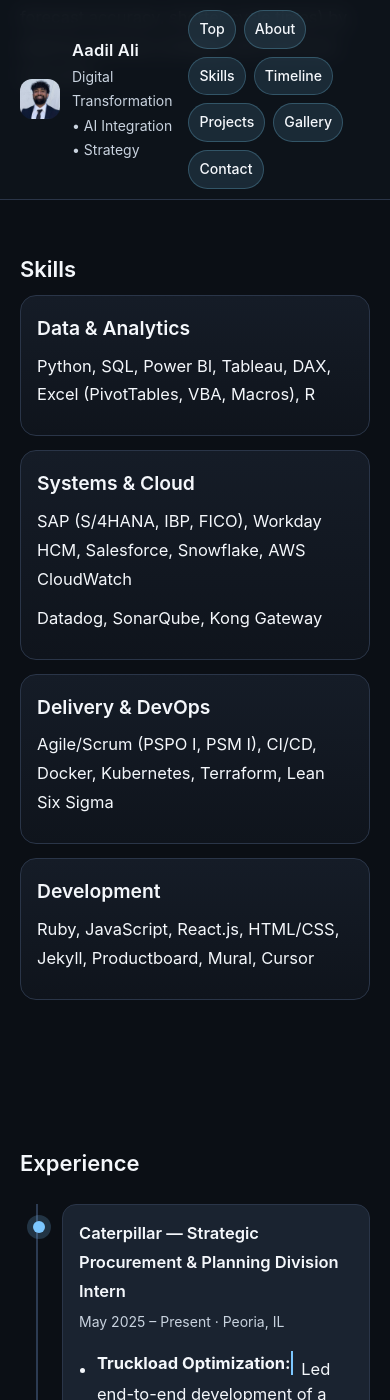
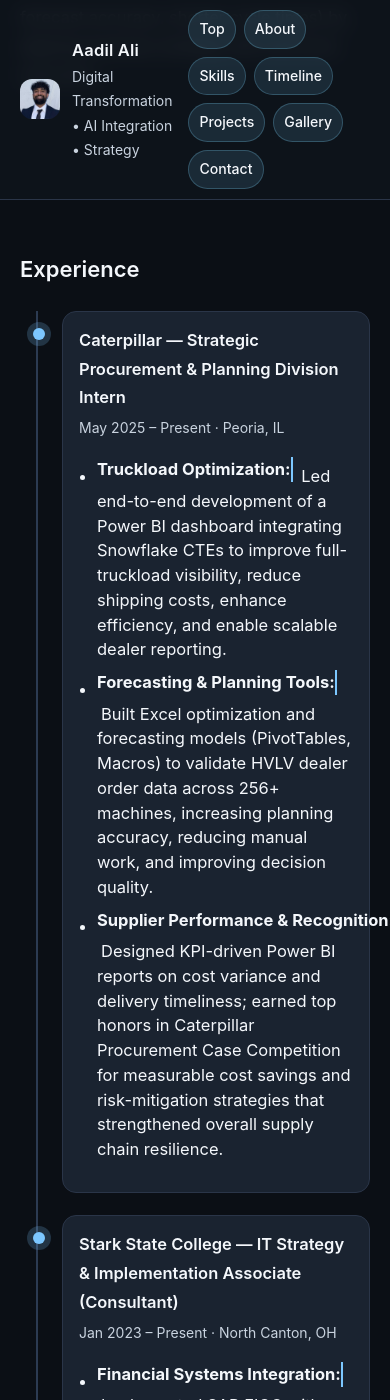
Before and after one commit to aaadil777/aaadil777.github.io, a Jekyll site: the page built from index.md, in a window 390 px wide and 1400 px high, scrolled down 1107 px. Built offline with Jekyll 4.4.1, drawn with Linux system fonts in a browser that asks for light colours.

Commit message:
Fixed CSS styles and image previews.

```diff
--- a/assets/main.css
+++ b/assets/main.css
@@ -1,12 +1,12 @@
 /* ===== Type & Theme (Apple-like, high contrast) ===== */
 :root{
-  --bg: #0b0f15;
+  --bg:#0b0f15;
   --bg-2:#101620;
   --panel:#151c27;
   --panel-2:#1a2230;
   --line:#2a3548;
-  --text:#f4f7fb;          /* brighter main text */
-  --muted:#c9d3df;         /* softer but still visible */
+  --text:#f4f7fb;
+  --muted:#c9d3df;
   --link:#80cfff;
   --link-2:#a8e4ff;
   --pill:#1d2736;
@@ -77,14 +77,7 @@
   background:#1a2330; border:1px solid var(--line); color:var(--muted); font-weight:400;
 }
 
-/* ===== Chips ===== */
-.chips{ display:flex; gap:10px; flex-wrap:wrap; }
-.chip{
-  background:#1a2330; border:1px solid var(--line); color:#f0f5fb;
-  padding:8px 12px; border-radius:12px; font-weight:500;
-}
-
-/* ===== Skills cards ===== */
+/* ===== Skills cards (kept – the second/clean section only) ===== */
 .skills-grid{ display:grid; gap:14px; grid-template-columns:repeat(2,minmax(0,1fr)); }
 .card{
   background:linear-gradient(180deg,#151c27,#0f141c);
@@ -98,7 +91,7 @@
   content:""; position:absolute; left:10px; top:0; bottom:0; width:2px; background:#2c3b52;
 }
 .node{
-  position:relative; margin:18px 0 18px 36px; padding:14px 16px; border-radius:14px;
+  position:relative; margin:22px 0 22px 36px; padding:14px 16px; border-radius:14px;
   background:#1a2330; border:1px solid var(--line);
 }
 .node::before{
@@ -108,6 +101,20 @@
 .node .title{ font-weight:600; margin:0 0 4px; color:var(--text); }
 .meta{ color:var(--muted); font-size:14px; margin-bottom:6px; }
 
+/* === Typed bullets – caret only while typing (fixes the persistent line) === */
+.typed-bullets .bullet{ position:relative; margin:.5rem 0; line-height:1.5; }
+.bullet-label{
+  font-weight:700;
+  white-space:nowrap; overflow:hidden; display:inline-block;
+  border-right: none;             /* no line by default */
+}
+.bullet-label.typing{
+  border-right:2px solid var(--accent);   /* show caret only while typing */
+  animation: caret 1s steps(1) infinite;
+}
+@keyframes caret { 0%,100%{ border-color:transparent } 50%{ border-color:var(--accent) } }
+.bullet-rest{ opacity:0; transition:opacity .35s ease .05s; margin-left:.25rem; }
+
 /* ===== Projects ===== */
 .proj-grid{
   display:grid; gap:16px; grid-template-columns:repeat(3,minmax(0,1fr));
@@ -116,63 +123,39 @@
   position:relative; display:flex; gap:14px; align-items:flex-start;
   padding:16px; border-radius:16px; background:#1a2330; border:1px solid var(--line);
   text-decoration:none; color:var(--text);
+  transition: outline .2s ease, background .2s ease;
+  background-repeat:no-repeat;
 }
-.proj-card{
-  position: relative;
-  display: flex;
-  gap: 14px;
-  align-items: flex-start;
-  padding: 16px;
-  border-radius: 16px;
-  background: #1a2330;          /* base background */
-  border: 1px solid var(--line); /* whatever your line var is */
-  color: var(--text);
-  text-decoration: none;
-  transition: outline .2s ease, background .2s ease;
-  background-repeat: no-repeat;  /* for the JS-set background */
-}
-
 .proj-card:hover{ outline: var(--ring); }
 
 .proj-icon{
-  width: 44px;
-  height: 44px;
-  border-radius: 12px;
-  display: grid;
-  place-items: center;
-  background: rgba(0,0,0,.25);
-  border: 1px solid var(--line);
-  font-size: 24px;
-  line-height: 1;
+  width:44px; height:44px; border-radius:12px;
+  display:grid; place-items:center;
+  background:rgba(0,0,0,.25);
+  border:1px solid var(--line);
+  font-size:24px; line-height:1;
 }
-.proj-meta{ position: relative; z-index: 1; }
-.proj-title{ margin: 2px 0 4px; font-weight: 600; font-size: 18px; }
-.proj-desc{ margin: 0; opacity: .95; }
+.proj-meta{ position:relative; z-index:1; }
+.proj-title{ margin:2px 0 4px; font-weight:600; font-size:18px; }
+.proj-desc{ margin:0; opacity:.95; }
 
 .hover-preview{
-  position: fixed;
-  left: 24px; top: 24px;            /* JS will update these on move */
-  width: min(420px, 40vw);
-  height: 230px;
-  border-radius: 16px;
-  overflow: hidden;
-  border: 1px solid #2a3548;
-  background: #101820;
-  box-shadow: 0 20px 50px rgba(0,0,0,.4);
-  opacity: 0;
-  transform: translateY(8px);
-  transition: opacity .25s ease, transform .25s ease, left .05s linear, top .05s linear;
-  pointer-events: none;             /* so it never blocks clicks */
-  z-index: 60;
+  position:fixed;
+  left:24px; top:24px;
+  width:min(420px, 40vw);
+  height:230px;
+  border-radius:16px; overflow:hidden;
+  border:1px solid #2a3548; background:#101820;
+  box-shadow:0 20px 50px rgba(0,0,0,.4);
+  opacity:0; transform:translateY(8px);
+  transition:opacity .25s ease, transform .25s ease, left .05s linear, top .05s linear;
+  pointer-events:none; z-index:60;
 }
 .hover-preview.in{ opacity:1; transform:translateY(0); }
 .hover-preview img{ width:100%; height:100%; object-fit:cover; display:block; }
 
-
 /* ===== Contact actions ===== */
-.contact-actions{
-  display:flex; gap:18px; flex-wrap:wrap; align-items:stretch;
-}
+.contact-actions{ display:flex; gap:18px; flex-wrap:wrap; align-items:stretch; }
 .action{
   display:flex; flex-direction:column; align-items:center; justify-content:center;
   gap:10px; padding:16px 20px; min-width:160px;
@@ -181,34 +164,21 @@
 }
 .action:hover{ outline:var(--ring); }
 .action .label{ font-weight:600; }
-.action .icon{
-  font-size:22px; opacity:.95; display:block; line-height:1;
-  filter: drop-shadow(0 1px 0 rgba(0,0,0,.25));
-}
+.action .icon{ font-size:22px; opacity:.95; display:block; line-height:1; filter: drop-shadow(0 1px 0 rgba(0,0,0,.25)); }
 
 /* ===== Gallery ===== */
 .gallery{ display:grid; gap:10px; grid-template-columns:repeat(3,minmax(0,1fr)); }
 .gallery img{ width:100%; border-radius:14px; border:1px solid var(--line); }
 
 /* ===== Footer ===== */
-.site-footer{
-  text-align:center; color:var(--muted); padding:24px; border-top:1px solid var(--line); margin-top:40px;
-}
+.site-footer{ text-align:center; color:var(--muted); padding:24px; border-top:1px solid var(--line); margin-top:40px; }
 
 /* Reveal-on-scroll */
 .reveal{ opacity:0; transform:translateY(16px); transition:opacity .6s ease, transform .6s ease; }
 .reveal.in{ opacity:1; transform:translateY(0); }
 
-/* ===== No-JS safety (show sections without animation) ===== */
+/* No-JS safety */
 noscript .reveal{ opacity:1 !important; transform:none !important; }
-
-/* ===== Responsive ===== */
-@media (max-width: 900px){
-  .skills-grid, .proj-grid, .gallery{ grid-template-columns:1fr; }
-  .hover-preview{ display:none; }
-}
-
-/* If JS doesn't run, still show sections */
 .no-js .reveal { opacity: 1 !important; transform: none !important; }
 
 /* CTA buttons */
@@ -226,14 +196,16 @@
 }
 .btn-ghost:hover{ background:#16202c; }
 
-/* Extra breathing room */
-#skills .card p{ margin: 4px 0 10px; }
-.timeline .node{ margin:22px 0 22px 36px; }
+/* Fine-tuning */
+#skills .card p{ margin:4px 0 10px; }
 
-/* Mobile tweaks */
-@media (max-width: 600px){
-  .hero h1{ font-size: clamp(28px, 8vw, 38px); }
-  .h-section{ font-size: clamp(22px, 5.5vw, 30px); }
-  .chips .chip{ font-size: 14px; }
-  .timeline .node ul{ padding-left: 18px; }
+/* Responsive */
+@media (max-width: 900px){
+  .skills-grid, .proj-grid, .gallery{ grid-template-columns:1fr; }
+  .hover-preview{ display:none; }
 }
+@media (max-width:600px){
+  .hero h1{ font-size:clamp(28px,8vw,38px); }
+  .h-section{ font-size:clamp(22px,5.5vw,30px); }
+  .timeline .node ul{ padding-left:18px; }
+}
--- a/assets/main.js
+++ b/assets/main.js
@@ -4,10 +4,13 @@
 document.addEventListener('DOMContentLoaded', () => {
   const prefersReduce = window.matchMedia('(prefers-reduced-motion: reduce)').matches;
 
-  // Typewriter
+  /* --- Hero typewriter (headline sublede) --- */
   const typerEl = document.querySelector('[data-typer]');
-  if (typerEl && !prefersReduce) {
+  if (typerEl) {
     const full = typerEl.getAttribute('data-text') || typerEl.textContent.trim();
+    if (prefersReduce) {
+      typerEl.textContent = full;
+    } else {
       typerEl.textContent = '';
       let i = 0;
       const step = () => {
@@ -18,8 +21,9 @@
       };
       setTimeout(step, 350);
     }
+  }
 
-  // Reveal on scroll
+  /* --- Reveal-on-scroll for sections --- */
   const reveals = document.querySelectorAll('.reveal');
   if (prefersReduce) {
     reveals.forEach(el => el.classList.add('in'));
@@ -30,7 +34,43 @@
     setTimeout(() => { reveals.forEach(el => io.observe(el)); }, 900);
   }
 
-  // Hover preview for project cards
+  /* --- Typewriter bullets (Experience labels) --- */
+  const bullets = document.querySelectorAll('.typed-bullets .bullet');
+  if (bullets.length) {
+    const bio = new IntersectionObserver((entries) => {
+      entries.forEach(entry => {
+        if (!entry.isIntersecting) return;
+        const bullet = entry.target;
+        const labelEl = bullet.querySelector('.bullet-label');
+        const restEl  = bullet.querySelector('.bullet-rest');
+        const full = (labelEl.dataset.type || labelEl.textContent).replace(/:$/, '');
+        if (prefersReduce) {
+          labelEl.textContent = full + ':';
+          restEl.style.opacity = 1;
+          bio.unobserve(bullet);
+          return;
+        }
+        labelEl.textContent = '';
+        labelEl.classList.add('typing');  // show caret only while typing
+        let i = 0;
+        const tick = () => {
+          if (i <= full.length) {
+            labelEl.textContent = full.slice(0, i) + ':';
+            i++; setTimeout(tick, 18);
+          } else {
+            labelEl.classList.remove('typing'); // caret off; no lingering line
+            restEl.style.opacity = 1;
+            bio.unobserve(bullet);
+          }
+        };
+        tick();
+      });
+    }, { threshold: 0.35 });
+
+    bullets.forEach(b => bio.observe(b));
+  }
+
+  /* --- Project cards: lightweight hover preview --- */
   const projCards = document.querySelectorAll('.proj-card[data-img]');
   if (projCards.length) {
     let shell = document.querySelector('.hover-preview');
@@ -41,6 +81,16 @@
       document.body.appendChild(shell);
     }
     const shellImg = shell.querySelector('img');
+
+    // Follow cursor softly
+    const move = (e) => {
+      const x = e.clientX + 18;
+      const y = e.clientY + 18;
+      shell.style.left = `${x}px`;
+      shell.style.top  = `${y}px`;
+    };
+    window.addEventListener('mousemove', move, { passive: true });
+
     const show = (url) => {
       if (!url) return;
       const img = new Image();
@@ -48,6 +98,7 @@
       img.src = url;
     };
     const hide = () => shell.classList.remove('in');
+
     projCards.forEach(card => {
       const url = card.getAttribute('data-img');
       card.addEventListener('mouseenter', () => show(url));
--- a/index.md
+++ b/index.md
@@ -22,32 +22,6 @@
     shipping outcomes (cost savings, higher forecast accuracy, shorter cycle times) by aligning business strategy with
     technical execution.
   </p>
-</section>
-
-<section id="skills" class="reveal">
-  <h2 class="h-section">Skills</h2>
-  <div class="skills-grid">
-    <div class="card">
-      <h3>Data & Analytics</h3>
-      <p>Python, SQL, Power BI, Tableau, DAX, Excel (PivotTables, VBA, Macros), R</p>
-    </div>
-
-    <div class="card">
-      <h3>Systems & Cloud</h3>
-      <p>SAP (S/4HANA, IBP, FICO), Workday HCM, Salesforce, Snowflake, AWS CloudWatch</p>
-      <p>Datadog, SonarQube, Kong Gateway</p>
-    </div>
-
-    <div class="card">
-      <h3>Delivery & DevOps</h3>
-      <p>Agile/Scrum (PSPO I, PSM I), CI/CD, Docker, Kubernetes, Terraform, Lean Six Sigma</p>
-    </div>
-
-    <div class="card">
-      <h3>Development</h3>
-      <p>Ruby, JavaScript, React.js, HTML/CSS, Jekyll, Productboard, Mural, Cursor</p>
-    </div>
-  </div>
 </section>
 
 <section id="timeline" class="reveal">
```
Also changed, not shown: 1 other file. Lines whose indentation alone changed are shown as unchanged.
